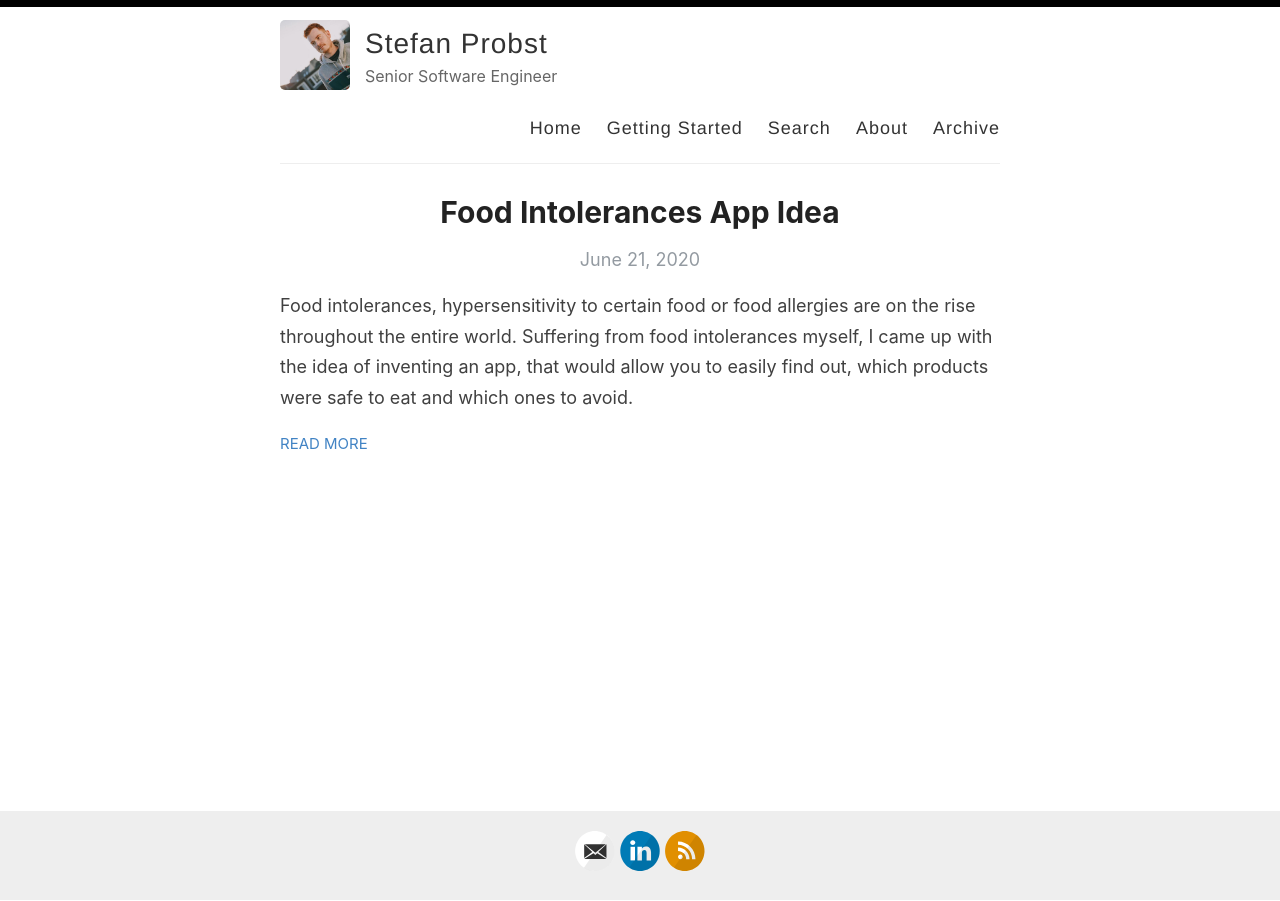
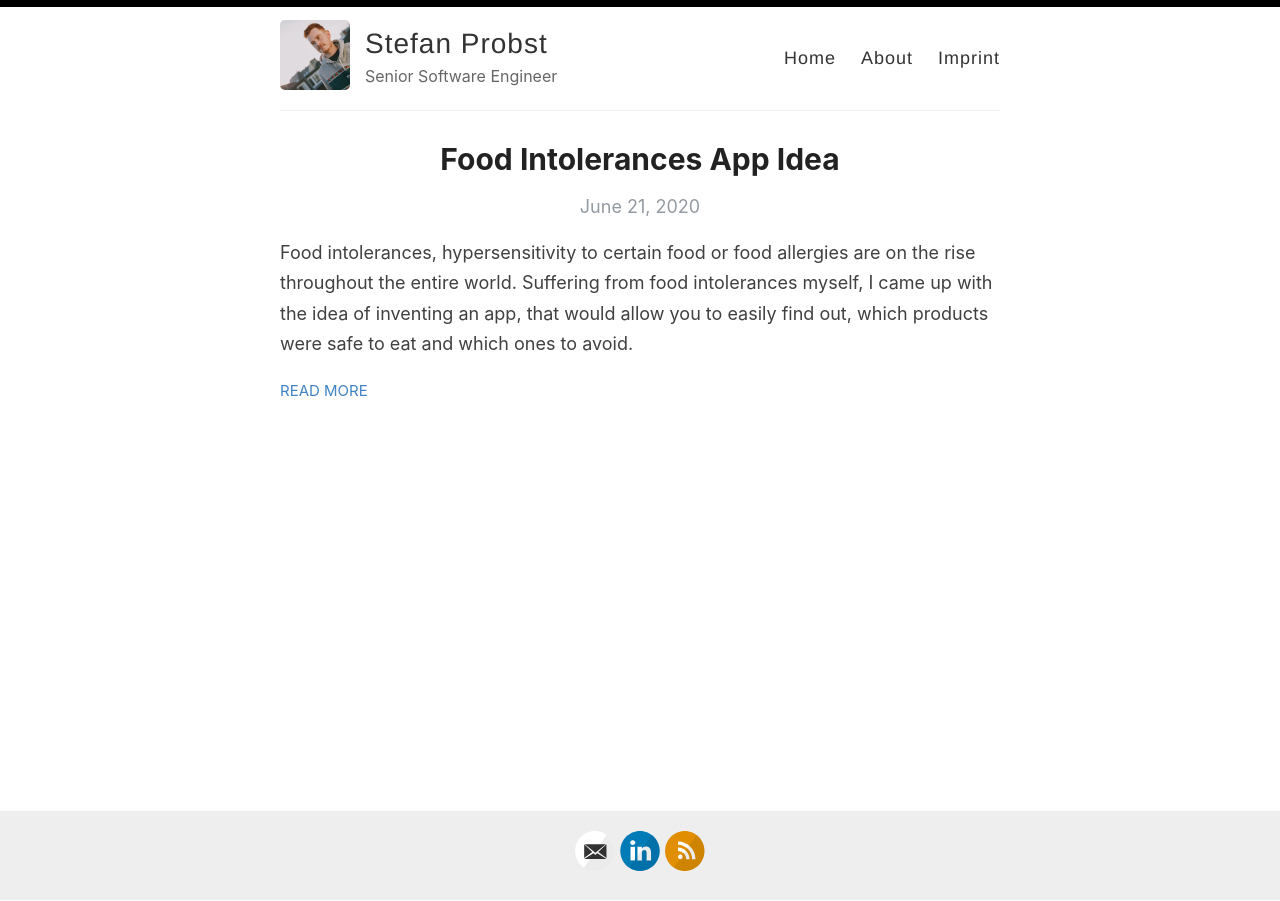
Before and after one commit to probststefan/code-blog, a Jekyll site: the page built from index.html, in a window 1280 px wide. Built offline with Jekyll 4.4.1, drawn with Linux system fonts in a browser that asks for light colours; the list of posts is cut into pages by our own code.

Commit message:
navigation fix

```diff
--- a/_layouts/default.html
+++ b/_layouts/default.html
@@ -29,10 +29,8 @@
 
             <nav>
               <a href="{{ site.baseurl }}/">Home</a>
-              <a href="{{ site.baseurl }}/getting-started">Getting Started</a>
-              <a href="{{ site.baseurl }}/search">Search</a>
               <a href="{{ site.baseurl }}/about">About</a>
-              <a href="{{ site.baseurl }}/archive">Archive</a>
+              <a href="{{ site.baseurl }}/imprint">Imprint</a>
             </nav>
           </header>
         </div>
```
